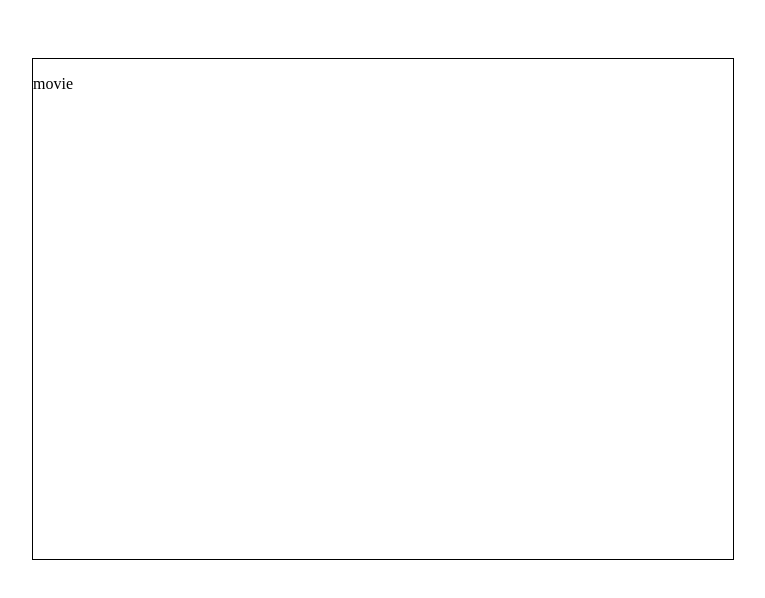
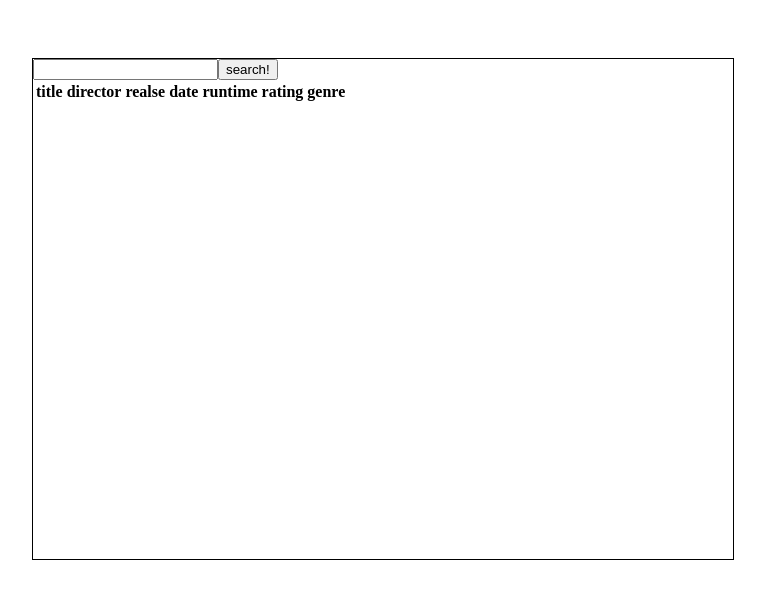
Before and after one commit to oponeuser7/movie-app, a React (Create React App) app: page / in a window 1280 px wide. Shown: the top 598 px of the page, without its empty margins (176-941 px from the left). Built offline with nearby package versions, Linux system fonts and the light colour scheme.

Commit message:
add search bar and table layout

```diff
--- a/src/App.js
+++ b/src/App.js
@@ -3,7 +3,20 @@ import './style.css';
 function App() {
   return (
     <div id="app">
-      <p>movie</p>
+      <input type="text" id="search-input" />
+      <button type="button" id="search-button">search!</button>
+      <div id="results-container">
+        <table id="results">
+          <tr>
+            <th>title</th>
+            <th>director</th>
+            <th>realse date</th>
+            <th>runtime</th>
+            <th>rating</th>
+            <th>genre</th>
+          </tr>
+        </table>
+      </div>
     </div>
   );
 }
```
